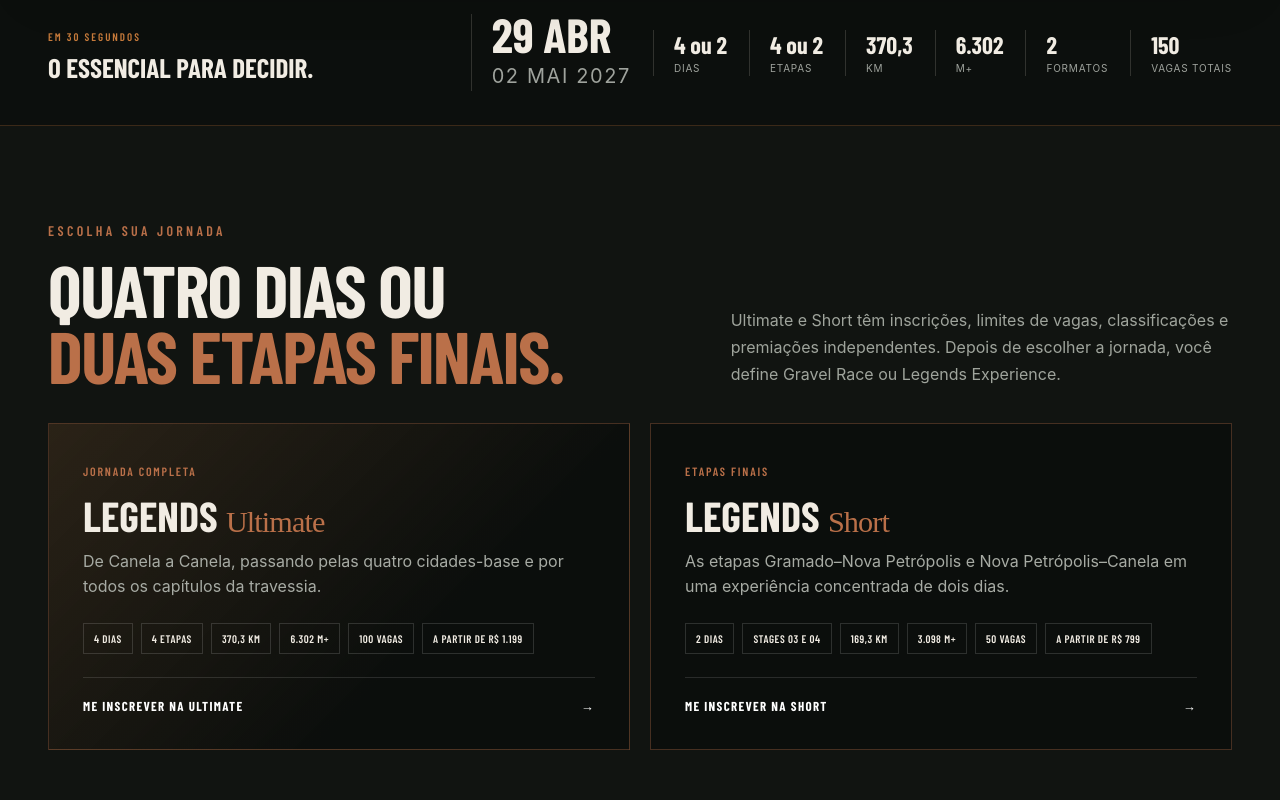
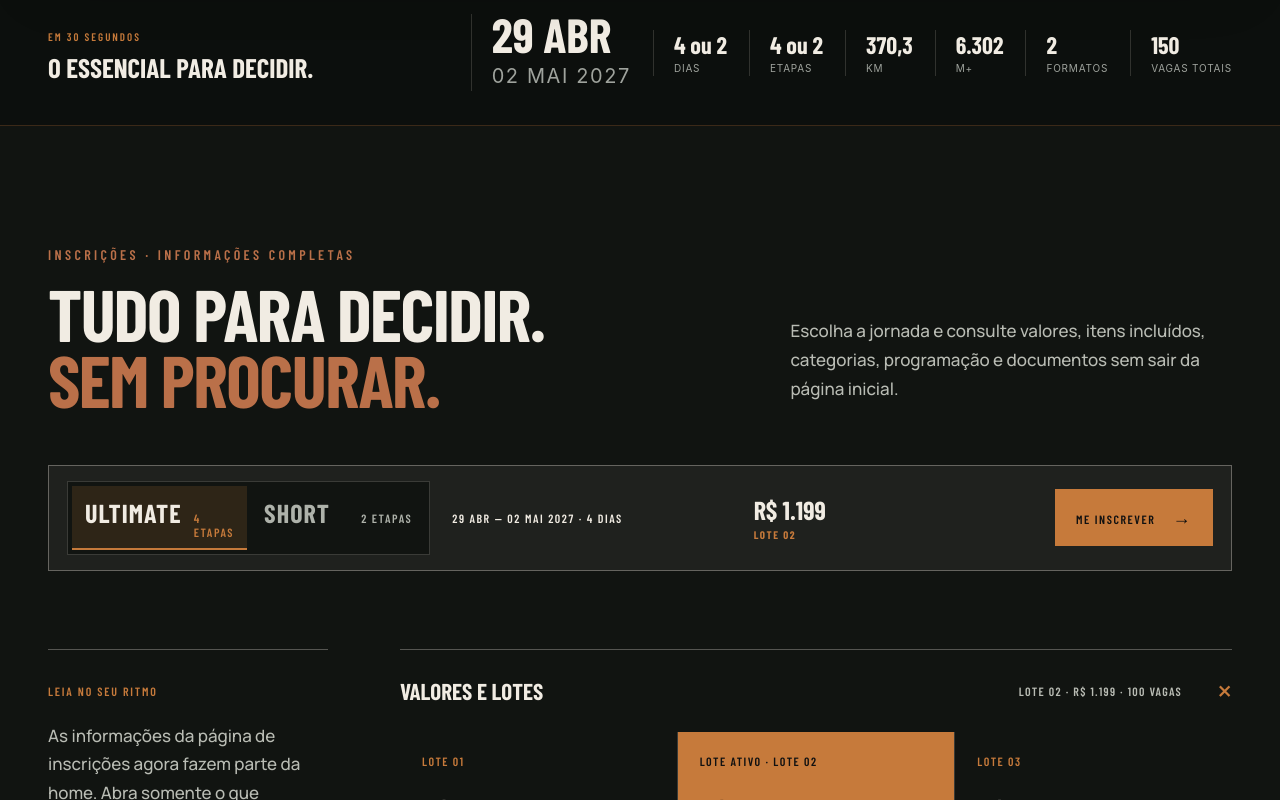
Before and after one commit to fabianolegends/legendsultimate, a Next.js app: page / in a window 1280 px wide. Shown: the part 820-1620 px from the top of the page. Built offline with nearby package versions, Linux system fonts and the light colour scheme; a web font is replaced by a local one.

Commit message:
refactor: remove redundant format choice section from home

```diff
--- a/app/page.tsx
+++ b/app/page.tsx
@@ -164,8 +164,6 @@ export function HomePage({ locale = "pt" }: { locale?: Locale }) {
         <div className="launchFact"><strong>150</strong><span>{t.summary.spots}</span></div>
       </div></section>
 
-      <section className="formatChoice"><div className="wide"><div className="formatChoiceHead"><div><p className="kicker">{t.formats.eyebrow}</p><h2>{t.formats.titleLead}<br /><em>{t.formats.titleAccent}</em></h2></div><p>{t.formats.description}</p></div><div className="formatCards"><article className="formatCard"><span className="tag">{t.formats.ultimateTag}</span><h3><span>Legends</span><em className="journeyScript">Ultimate</em></h3><p>{t.formats.ultimateDescription}</p><div className="formatFacts">{t.formats.ultimateFacts.map((fact) => <span key={fact}>{fact}</span>)}</div><a href={getRegistrationHref("ultimate")}><span>{t.formats.ultimateCta}</span><span>→</span></a></article><article className="formatCard"><span className="tag">{t.formats.shortTag}</span><h3><span>Legends</span><em className="journeyScript">Short</em></h3><p>{t.formats.shortDescription}</p><div className="formatFacts">{t.formats.shortFacts.map((fact) => <span key={fact}>{fact}</span>)}</div><a href={getRegistrationHref("short")}><span>{t.formats.shortCta}</span><span>→</span></a></article></div></div></section>
-
       {locale === "pt" ? <HomeRegistrationInfo /> : null}
 
       <section className="manifestoRedesign" id="conceito"><div className="wide manifestoFeature">
```
